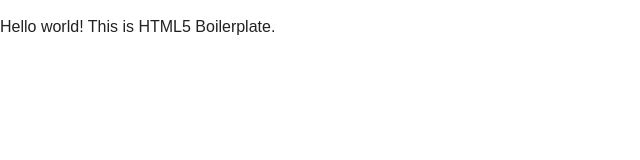
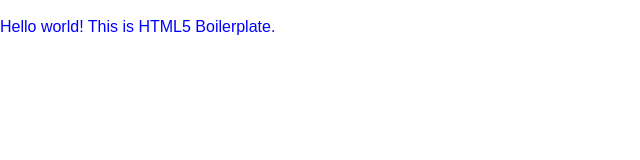
Before and after one commit to rosalsm/TIY-GitHub, a website: page src/index.html in a window 1280 px wide. Shown: the whole page, without its empty margins (0-640 px from the left). Drawn offline with nearby package versions, Linux system fonts and the light colour scheme; files that its build step writes are made by us from their sources.

Commit message:
more cleaning

```diff
--- a/src/scss/main.scss
+++ b/src/scss/main.scss
@@ -94,7 +94,7 @@
 /* ==========================================================================
    Author's custom styles
    ========================================================================== */
-
+@import 'custom'; // What no underscore? NO! No underscore!
 
 
 
```
